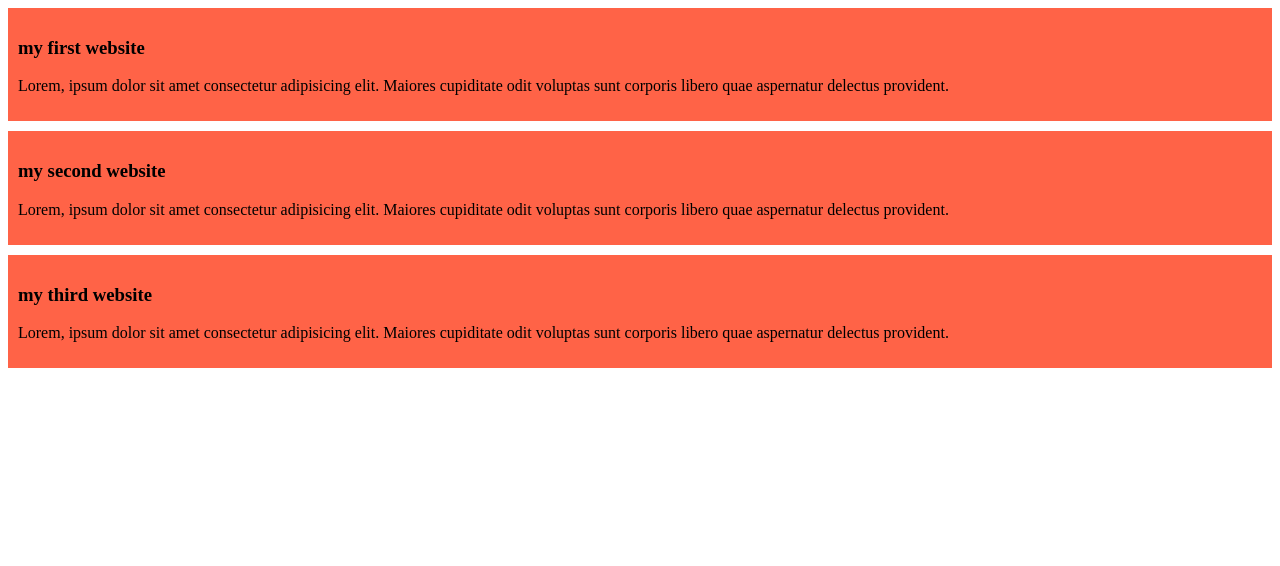
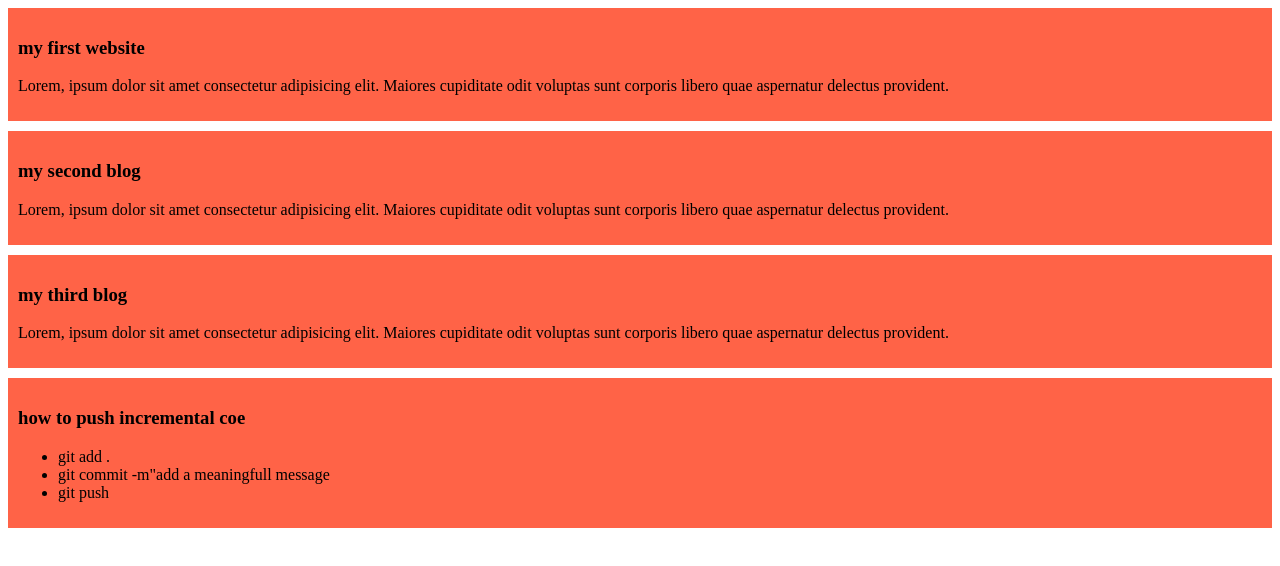
Before and after one commit to lighthubalif/my-simple-website, a plain HTML site: page index.html in a window 1280 px wide. Drawn offline with Linux system fonts and the light colour scheme.

Commit message:
add a meaningfull code

```diff
--- a/index.html
+++ b/index.html
@@ -15,16 +15,26 @@
              Maiores cupiditate odit voluptas sunt corporis libero quae aspernatur delectus provident.</P>
              </div>
              <div>
-                <h3>my second website</h3></P>
+                <h3>my second blog</h3></P>
 
                 <P>Lorem, ipsum dolor sit amet consectetur adipisicing elit.
                      Maiores cupiditate odit voluptas sunt corporis libero quae aspernatur delectus provident.</P>
                      </div>
                      <div>
-                        <h3>my third website</h3></P>
+                        <h3>my third blog</h3></P>
 
                         <P>Lorem, ipsum dolor sit amet consectetur adipisicing elit.
                              Maiores cupiditate odit voluptas sunt corporis libero quae aspernatur delectus provident.</P>
                              </div>
+                             <div>
+                                <h3>how to push incremental coe</h3>
+                                <ul>
+                                    <li>git add .</li>
+                                    <li>git commit -m"add a meaningfull message</li>
+                                    <li>
+                                        git push
+                                    </li>
+                                </ul>
+                             </div>
 </body>
 </html>
```
